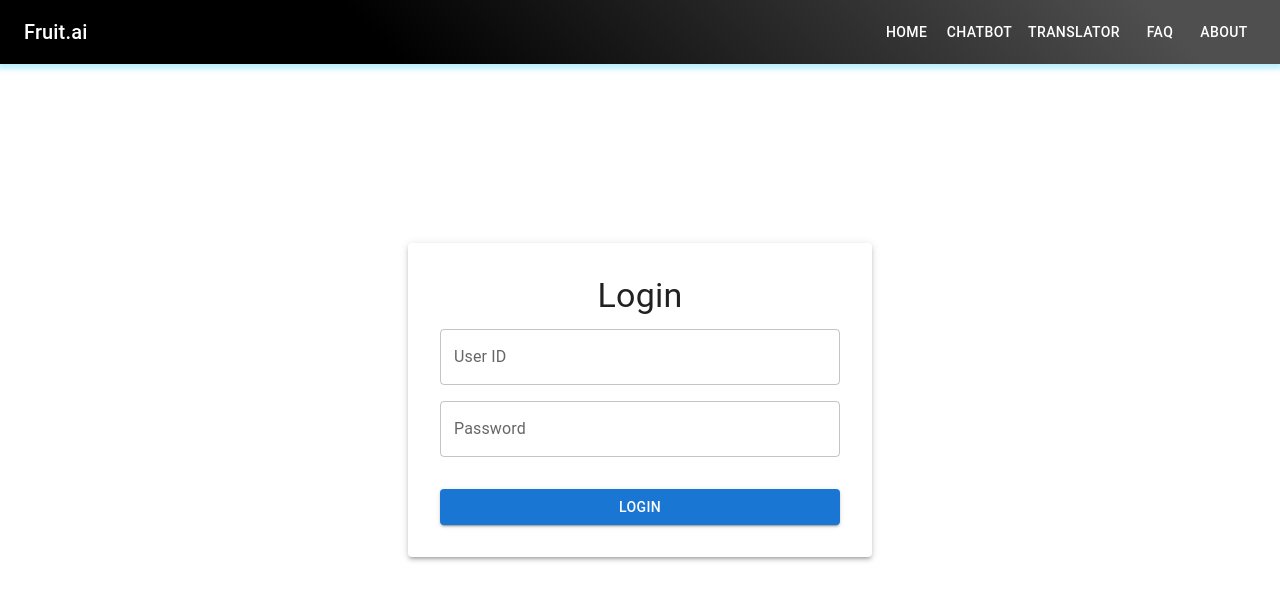
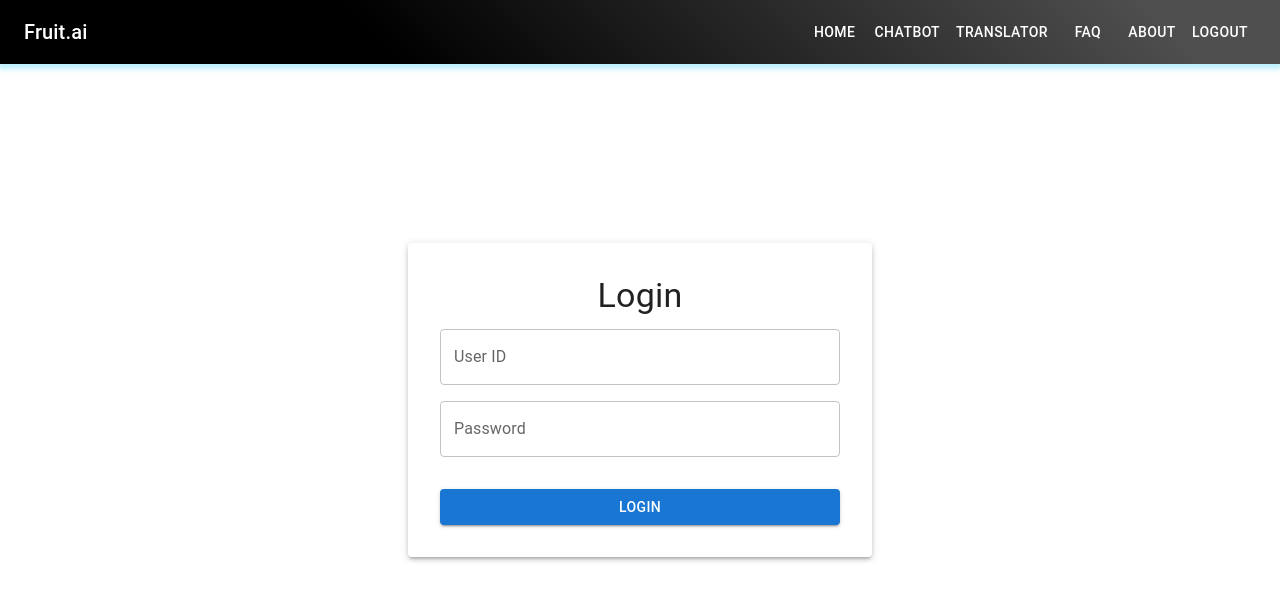
Before and after one commit to SouvikDas2002/Fruit.ai-frontend, a React (Vite) app: page /login in a window 1280 px wide. Shown: the top 600 px of the page. Built offline with nearby package versions, Linux system fonts and the light colour scheme; what react-chatbot-kit would draw is missing.

Commit message:
error fixed

```diff
--- a/src/components/Navbar.jsx
+++ b/src/components/Navbar.jsx
@@ -45,6 +45,7 @@
                 <MenuItem onClick={handleMenuClose} component={Link} to="/translator">Translator</MenuItem>
                 <MenuItem onClick={handleMenuClose} component={Link} to="/faq">FAQ</MenuItem>
                 <MenuItem onClick={handleMenuClose} component={Link} to="/about">About</MenuItem>
+                <MenuItem onClick={handleMenuClose} component={Link} to="/logout">Logout</MenuItem>
               </Menu>
             </>
           ) : (
@@ -54,6 +55,7 @@
               <Button color="inherit" component={Link} to="/translator">Translator</Button>
               <Button color="inherit" component={Link} to="/faq">FAQ</Button>
               <Button color="inherit" component={Link} to="/about">About</Button>
+              <Button color="inherit" component={Link} to="/logout">Logout</Button>
             </>
           )}
         </Toolbar>
--- a/src/pages/LoginPage.jsx
+++ b/src/pages/LoginPage.jsx
@@ -1,6 +1,7 @@
 import React, { useEffect, useState } from 'react';
 import { useNavigate } from 'react-router-dom';
 import { Container, Typography, TextField, Button, Paper } from '@mui/material';
+import HomePage from './HomePage';
 
 const dummyUser = {
   user: 'user@gmail.com',
@@ -27,7 +28,7 @@
     if (userId === dummyUser.user && password === dummyUser.password) {
       const authData = { isAuthenticate: true,user:userId };
       localStorage.setItem('auth', JSON.stringify(authData));
-      navigate('/')
+      return <HomePage/>
     } else {
       alert('Invalid credentials');
     }
```
